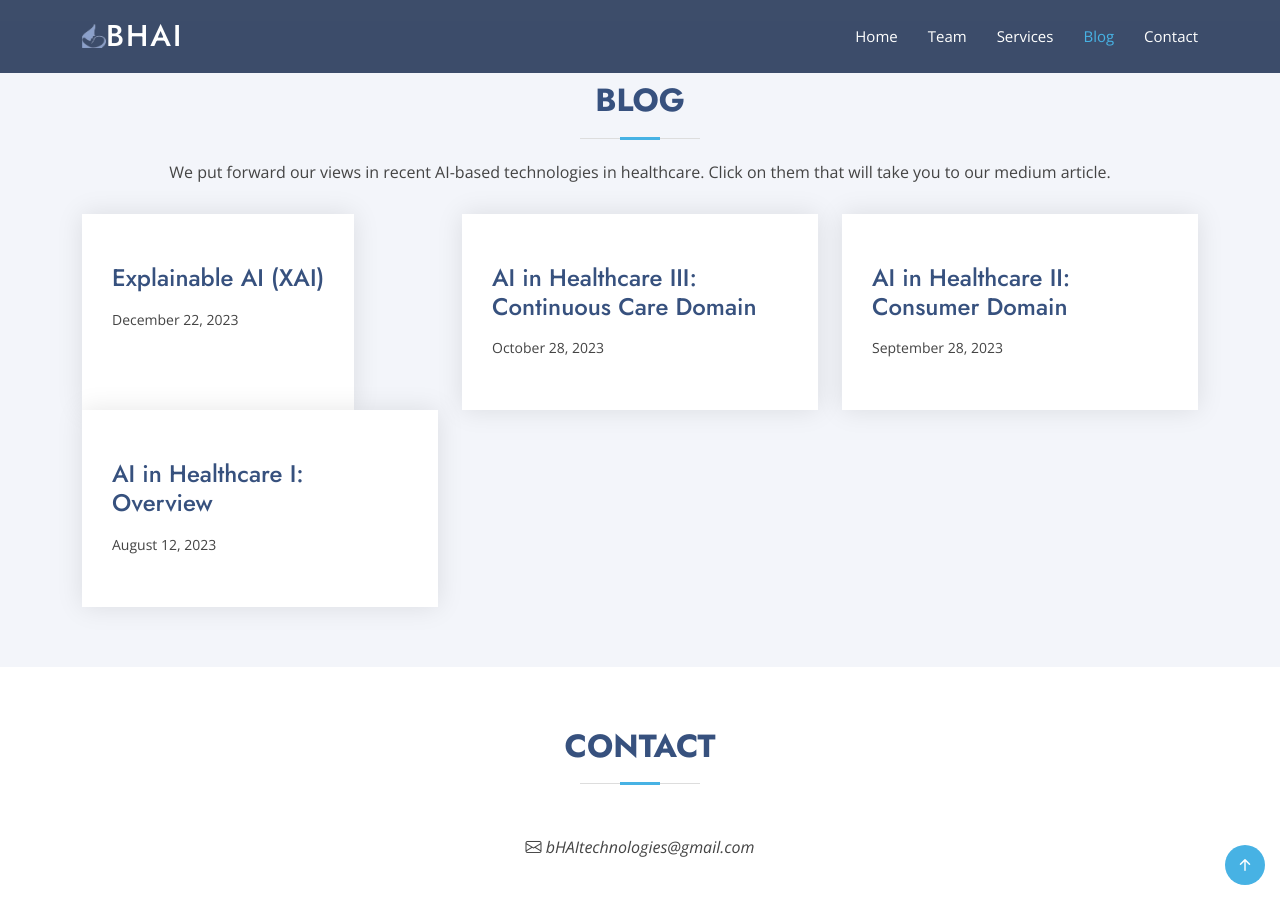
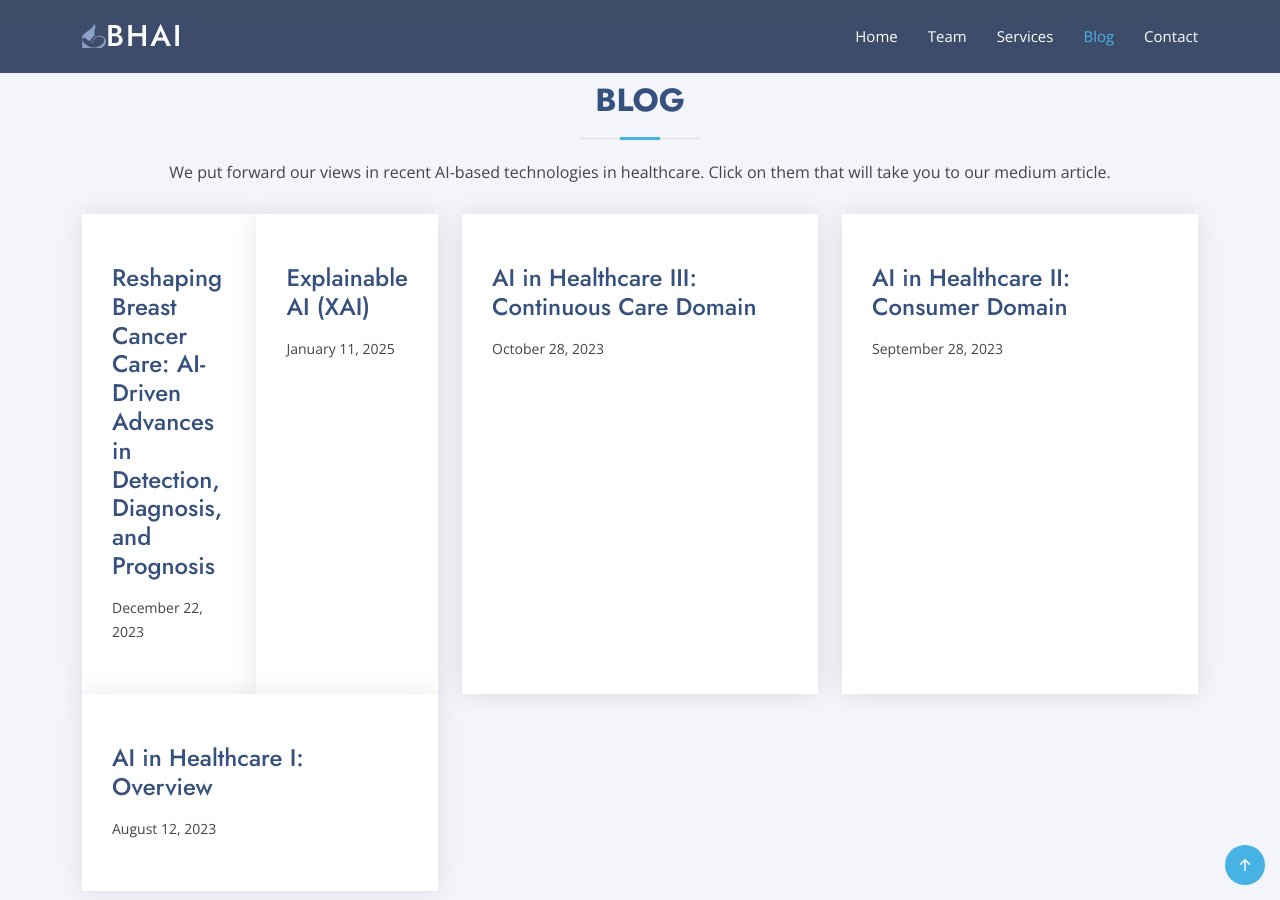
Before and after one commit to betterhealthusingAI/betterhealthusingAI.github.io, a Jekyll site: the page built from index.html, in a window 1280 px wide and 900 px high, scrolled down 975 px. Built offline with Jekyll 4.4.1, drawn with Linux system fonts in a browser that asks for light colours.

Commit message:
Update design_one.html

```diff
--- a/_layouts/design_one.html
+++ b/_layouts/design_one.html
@@ -113,8 +113,13 @@
           <div class="col-xl-4 col-lg-4 col-sm-4 col-md-4 d-flex align-items-stretch mt-0 mt-md-0" data-aos="zoom-in" data-aos-delay="100">
             <div class="icon-box">
               <!-- <div class="icon"><i class="bx bx-file"></i></div> -->
+              <h4><a href="https://medium.com/@isrfoundation89/reshaping-breast-cancer-care-ai-driven-advances-in-detection-diagnosis-and-prognosis-ac5d8aa739f8">Reshaping Breast Cancer Care: AI-Driven Advances in Detection, Diagnosis, and Prognosis</a> </h4>
+              <p>December 22, 2023</p>
+            </div>
+            <div class="icon-box">
+              <!-- <div class="icon"><i class="bx bx-file"></i></div> -->
               <h4><a href="https://medium.com/@isrfoundation89/explainable-ai-xai-7f2710cb58f3">Explainable AI (XAI)</a> </h4>
-              <p>December 22, 2023</p>
+              <p>January 11, 2025</p>
             </div>
           </div>
           <div class="col-xl-4 col-lg-4 col-sm-4 col-md-4 d-flex align-items-stretch mt-0 mt-md-0" data-aos="zoom-in" data-aos-delay="200">
```
